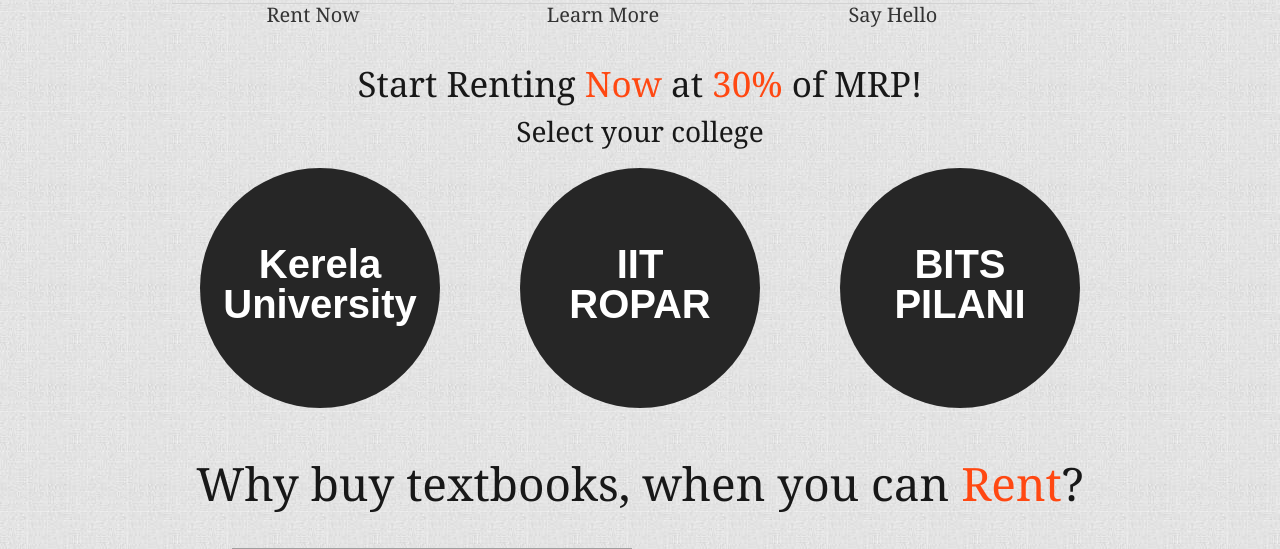
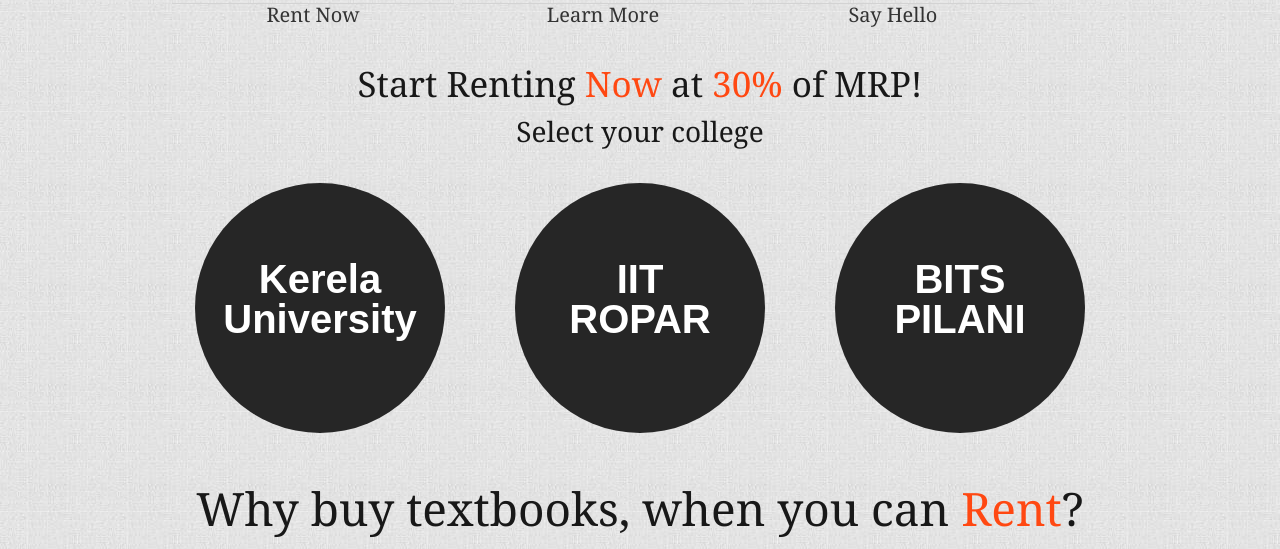
Before and after one commit to aandis/textrent, a PHP site: page / in a window 1280 px wide. Shown: the part 304-853 px from the top of the page. Run offline with PHP 8.4, Linux system fonts and the light colour scheme; grey boxes are pictures that could not be loaded.

Commit message:
fixed something else

```diff
--- a/php/stylesheets/layout.css
+++ b/php/stylesheets/layout.css
@@ -68,11 +68,12 @@ a.link:hover
 .circle
 {
     border-radius: 50%;
-    width:200px;
-    height:200px;
+    width:210px;
+    height:210px;
     border:10px solid;
     background-color:#262626;
     margin:auto;
+    margin-top:15px;
     text-align:center;
     border:20px solid transparent;
 }
```
